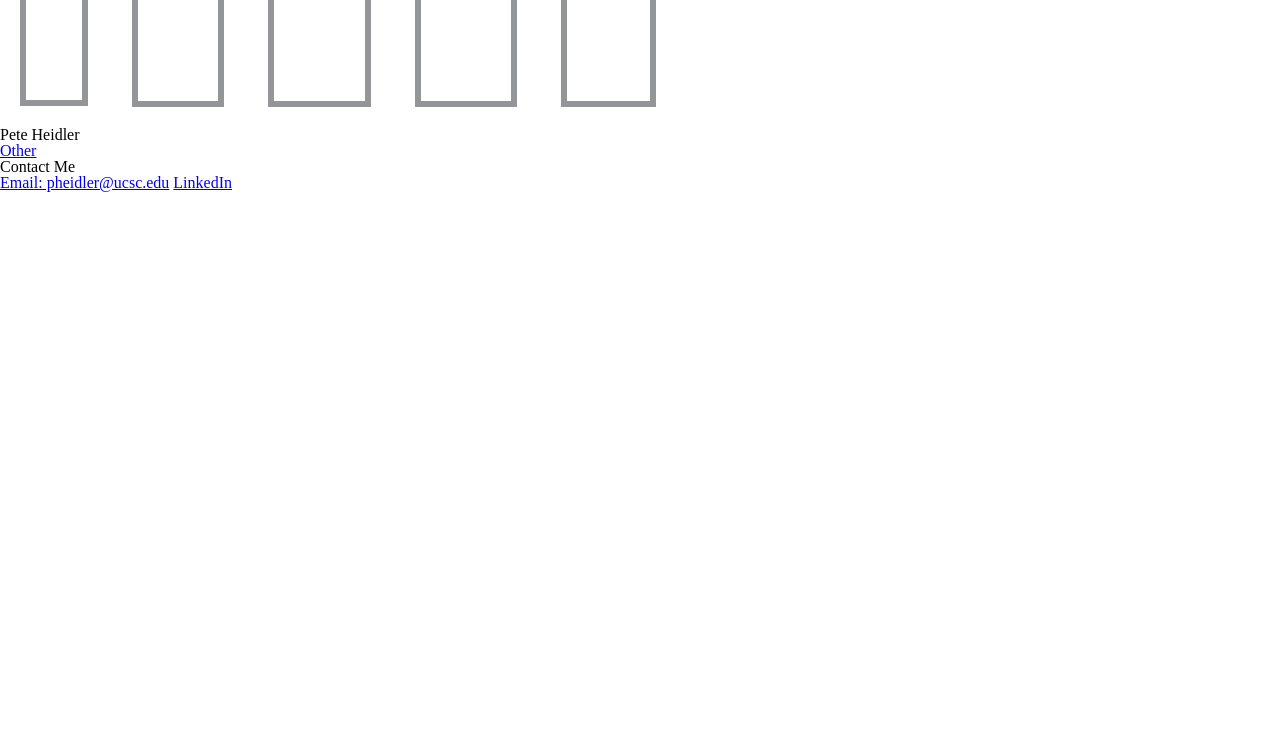
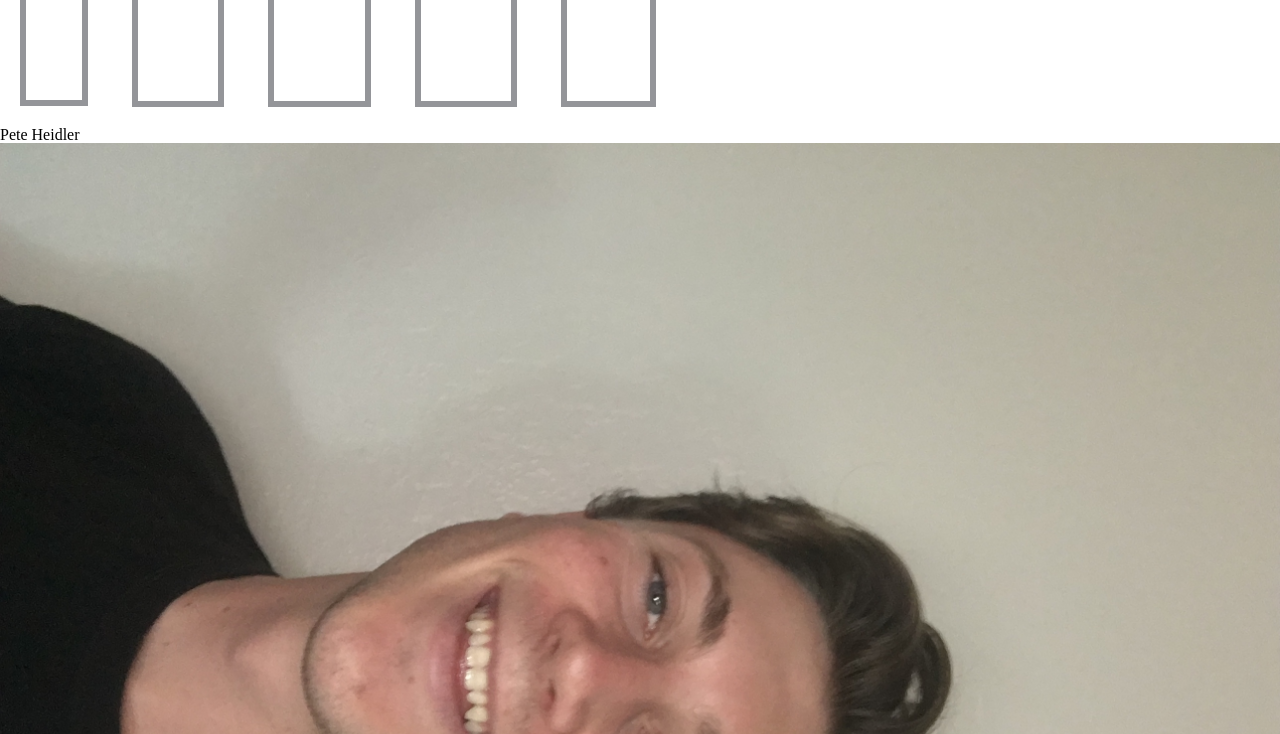
Before and after one commit to dankrsihu/Personal-Website, a plain HTML site: page front_page.html in a window 1280 px wide. Shown: the part 66-800 px from the top of the page. Drawn offline with Linux system fonts and the light colour scheme.

Commit message:
pushing to publish

```diff
--- a/front_page.html
+++ b/front_page.html
@@ -12,19 +12,19 @@
 	</head>
 	<header>
 		<ul id="navbar">
-			<li><a href="https://github.com/pheidler" target="_blank"><i class="fab fa-github"></i>
-</a></li>
+			<li><a href="https://github.com/pheidler" target="_blank"><i class="fab fa-github"></i></a></li>
 			<li><a href="about.html">About</a></li>
 			<li><a href="resume.pdf" target="_blank">Resume</a></li>
 			<li><a href="#contact">Contact</a></li>
 			<li><a href="photos.html">Photos</a></li>
 		</ul>
-
-		<h1>Pete Heidler</h1>
 	</header>
 
 	<body>
-
+		<div class="intro">
+			<h1>Pete Heidler</h1>
+			<img id="photo_of_me" src="me.JPG" alt="Me">
+		</div>
 		<section id="projects">
 			<a href="other.html">Other</a>
 			<a href="other1.html" class="project-tile"></a>
--- a/personal_website.css
+++ b/personal_website.css
@@ -53,8 +53,14 @@ table {
 ul#navbar li{
 	display: inline-block;
 	border: 6px solid #949599;
-  height: 100px;
-  margin: 20px;
-  padding: 20px;
-  width: 10;
+	height: 100px;
+    margin: 20px;
+    padding: 20px;
+    width: 10;
 }
+#photo_of_me{
+
+	max-width: 100%;
+	height: auto;
+
+}
```
Also changed, not shown: me.JPG (added).
